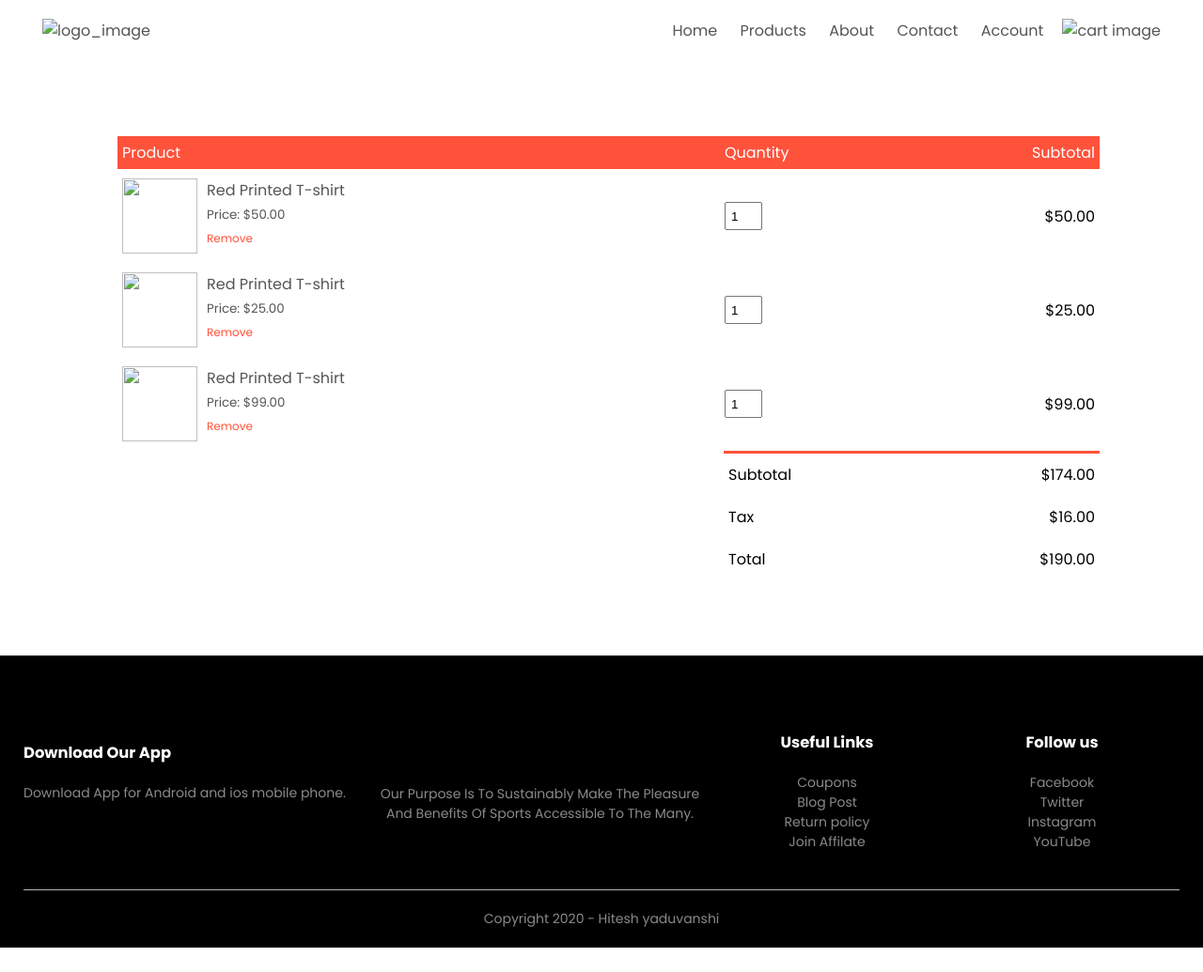
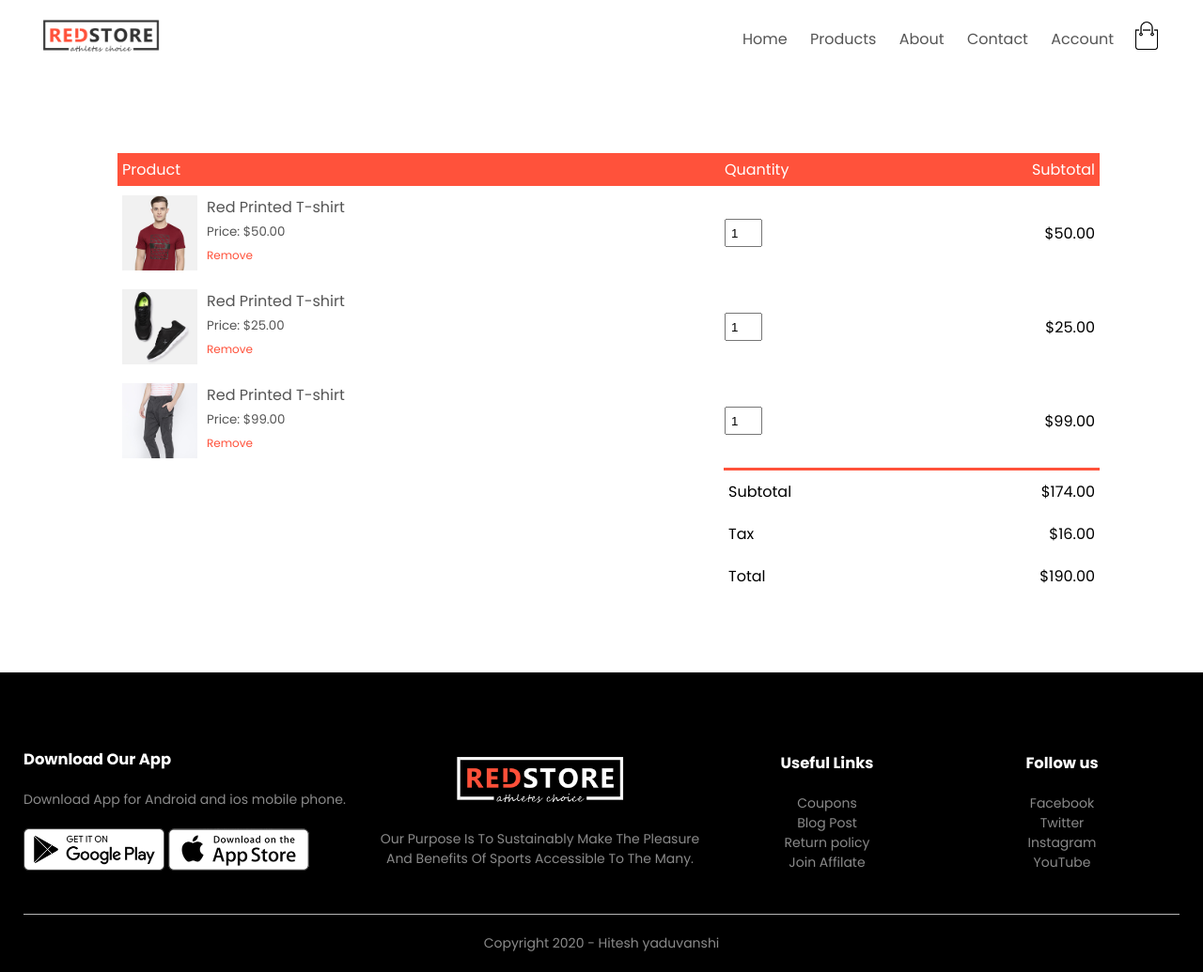
Before and after one commit to HiteshYaduvanshi/ecommerce-website.github.io, a plain HTML site: page cart.html in a window 1280 px wide. Shown: the whole page at 94% size. Before the commit the page ends 1009 px from the top, so only its background shows below. Drawn offline with Linux system fonts and the light colour scheme.

Commit message:
Update cart.html

```diff
--- a/cart.html
+++ b/cart.html
@@ -15,7 +15,7 @@
     <div class="container">
         <div class="navbar">
             <div class="logo">
-                <a href="index.html"><img src="images/logo.png" alt="logo_image" width="125px"></a>
+                <a href="index.html"><img src="./logo.png" alt="logo_image" width="125px"></a>
             </div>
             <nav>
                 <ul id="menueitem">
@@ -27,9 +27,9 @@
                 </ul>
             </nav>
             <a href="cart.html">
-                <img src="images/cart.png" alt="cart image" width="30px" height="30px">
+                <img src="./cart.png" alt="cart image" width="30px" height="30px">
             </a>
-            <img src="images/menu.png" alt="" class="menue-icon" onclick="menuetoggle()">
+            <img src="./menu.png" alt="" class="menue-icon" onclick="menuetoggle()">
         </div>
     </div>
     <div class="small-container cartpage">
@@ -42,7 +42,7 @@
             <tr>
                 <td>
                     <div class="cart-info">
-                        <img src="images/buy-1.jpg" alt="">
+                        <img src="./buy-1.jpg" alt="">
                         <div>
                             <p>Red Printed T-shirt</p>
                             <small>Price: $50.00</small><br>
@@ -56,7 +56,7 @@
             <tr>
                 <td>
                     <div class="cart-info">
-                        <img src="images/buy-2.jpg" alt="">
+                        <img src="./buy-2.jpg" alt="">
                         <div>
                             <p>Red Printed T-shirt</p>
                             <small>Price: $25.00</small><br>
@@ -70,7 +70,7 @@
             <tr>
                 <td>
                     <div class="cart-info">
-                        <img src="images/buy-3.jpg" alt="">
+                        <img src="./buy-3.jpg" alt="">
                         <div>
                             <p>Red Printed T-shirt</p>
                             <small>Price: $99.00</small><br>
@@ -106,12 +106,12 @@
                     <h3>Download Our App</h3>
                     <p>Download App for Android and ios mobile phone.</p>
                     <div class="app-logo">
-                        <img src="images/play-store.png" alt="">
-                        <img src="images/app-store.png" alt="">
+                        <img src="./play-store.png" alt="">
+                        <img src="./app-store.png" alt="">
                     </div>
                 </div>
                 <div class="footer-col-2">
-                    <img src="images/logo-white.png" alt="">
+                    <img src="./logo-white.png" alt="">
                     <p>Our Purpose Is To Sustainably Make The Pleasure And Benefits Of Sports Accessible To The Many.</p>
                 </div>
                 <div class="footer-col-3">
```
